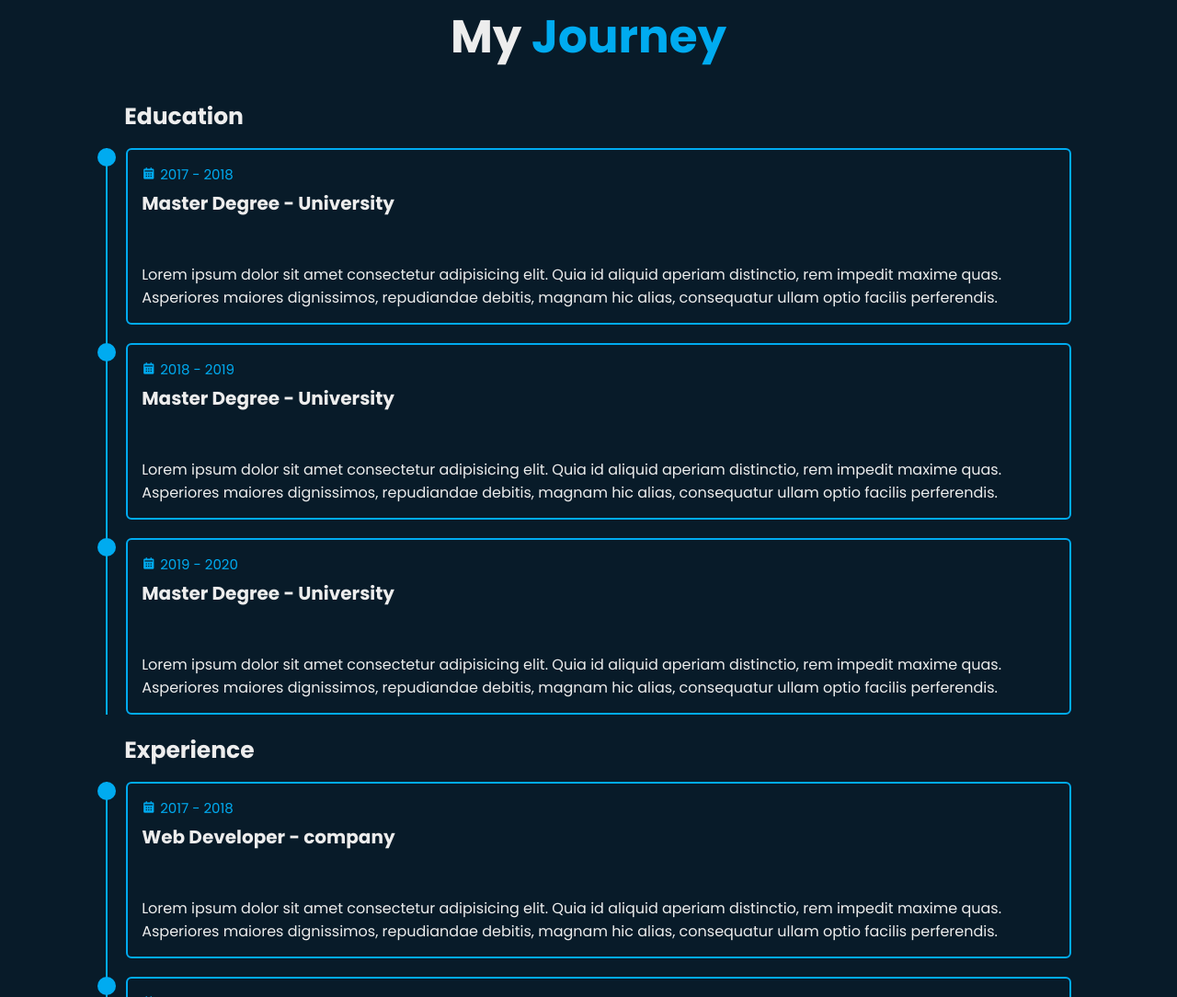
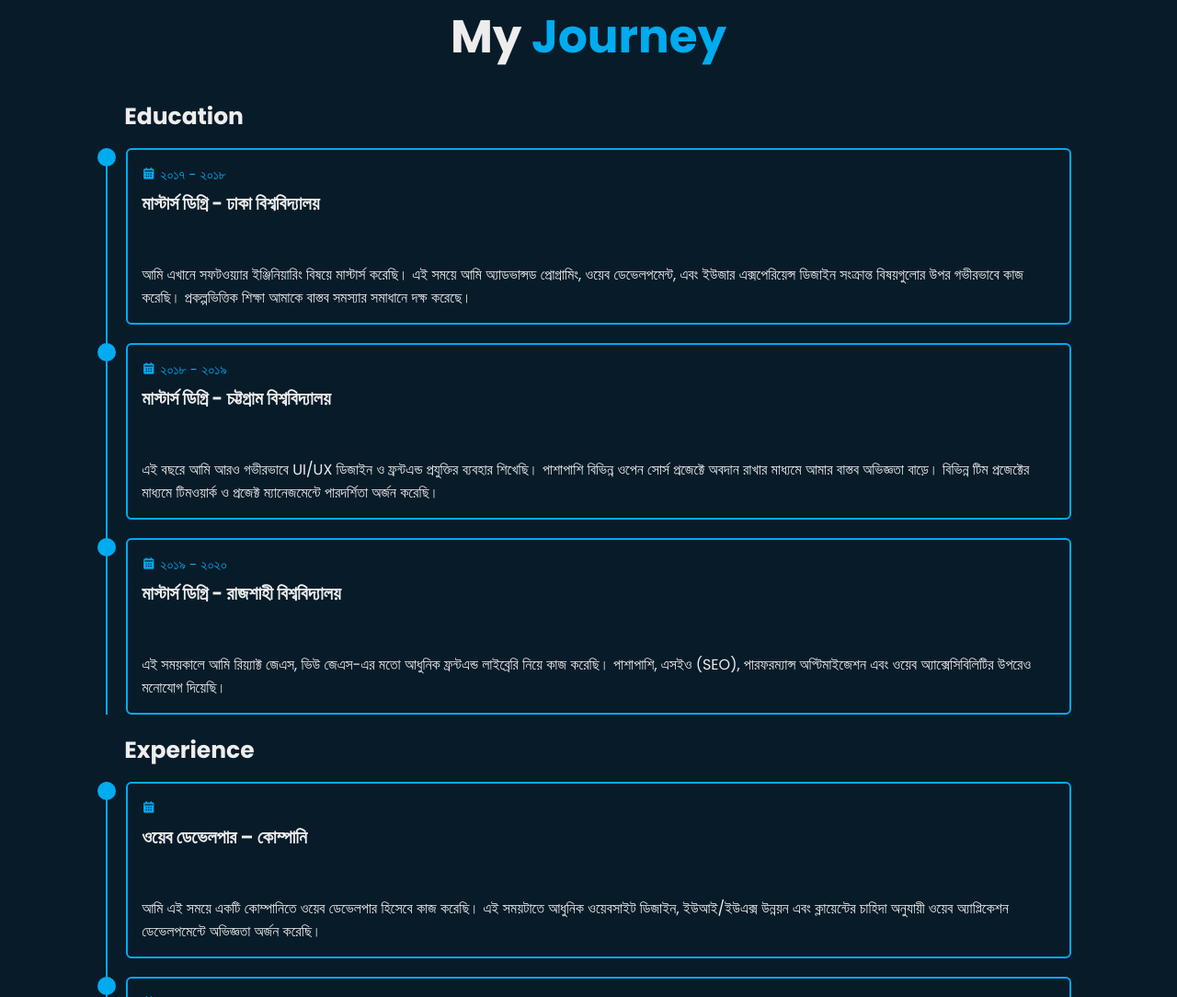
Before and after one commit to siamcoder12/siam1.online, a plain HTML site: page index.html in a window 1280 px wide. Shown: the part 1716-2800 px from the top of the page at 92% size. Drawn offline with nearby package versions, Linux system fonts and the light colour scheme.

Commit message:
Update index.html

```diff
--- a/index.html
+++ b/index.html
@@ -32,7 +32,7 @@
         <div class="text-animate">
             <h3>Fontend Developer</h3>
         </div>
-        <p>Lorem ipsum dolor sit amet consectetur, adipisicing elit. Perspiciatis beatae qui maiores minus autem voluptates animi facilis architecto. Quos, dolores veritatis saepe odit quia officiis commodi animi voluptatibus nihil cumque.
+        <p>আমি একজন প্রফেশনাল ফ্রন্টএন্ড ডেভেলপার। ব্যবহারকারীর অভিজ্ঞতা ও আধুনিক ওয়েব ডিজাইন নিয়ে কাজ করতে ভালোবাসি। আমার লক্ষ্য সবসময় ক্লিন, দ্রুত এবং ইউজার-ফ্রেন্ডলি ওয়েবসাইট তৈরি করা।
         </p>
 
         <div class="btn-box">
@@ -78,30 +78,24 @@
         <div class="education-box">
             <div class="education-content">
                 <div class="content">
-                    <div class="year"><i class='bx bxs-calendar'></i>2017 - 2018</div>
-                     <h3>Master Degree - University</h3>
-                     <p>Lorem ipsum dolor sit amet consectetur adipisicing elit. Quia id aliquid aperiam distinctio,
-                        rem impedit maxime quas. Asperiores maiores dignissimos,
-                        repudiandae debitis, magnam hic alias, consequatur ullam optio facilis perferendis.</p>
+                    <div class="year"><i class='bx bxs-calendar'></i>২০১৭ - ২০১৮</div>
+                     <h3>মাস্টার্স ডিগ্রি - ঢাকা বিশ্ববিদ্যালয়</h3>
+                     <p>আমি এখানে সফটওয়্যার ইঞ্জিনিয়ারিং বিষয়ে মাস্টার্স করেছি। এই সময়ে আমি অ্যাডভান্সড প্রোগ্রামিং, ওয়েব ডেভেলপমেন্ট, এবং ইউজার এক্সপেরিয়েন্স ডিজাইন সংক্রান্ত বিষয়গুলোর উপর গভীরভাবে কাজ করেছি। প্রকল্পভিত্তিক শিক্ষা আমাকে বাস্তব সমস্যার সমাধানে দক্ষ করেছে।</p>
                 </div>
             </div>
             <div class="education-content">
                 <div class="content">
-                    <div class="year"><i class='bx bxs-calendar'></i>2018 - 2019</div>
-                     <h3>Master Degree - University</h3>
-                     <p>Lorem ipsum dolor sit amet consectetur adipisicing elit. Quia id aliquid aperiam distinctio,
-                        rem impedit maxime quas. Asperiores maiores dignissimos,
-                        repudiandae debitis, magnam hic alias, consequatur ullam optio facilis perferendis.</p>
+                    <div class="year"><i class='bx bxs-calendar'></i>২০১৮ - ২০১৯</div>
+                     <h3>মাস্টার্স ডিগ্রি - চট্টগ্রাম বিশ্ববিদ্যালয়</h3>
+                     <p>এই বছরে আমি আরও গভীরভাবে UI/UX ডিজাইন ও ফ্রন্টএন্ড প্রযুক্তির ব্যবহার শিখেছি। পাশাপাশি বিভিন্ন ওপেন সোর্স প্রজেক্টে অবদান রাখার মাধ্যমে আমার বাস্তব অভিজ্ঞতা বাড়ে। বিভিন্ন টিম প্রজেক্টের মাধ্যমে টিমওয়ার্ক ও প্রজেক্ট ম্যানেজমেন্টে পারদর্শিতা অর্জন করেছি।</p>
                 </div>
             </div>
 
             <div class="education-content">
                 <div class="content">
-                     <div class="year"><i class='bx bxs-calendar'></i>2019 - 2020</div>
-                     <h3>Master Degree - University</h3>
-                     <p>Lorem ipsum dolor sit amet consectetur adipisicing elit. Quia id aliquid aperiam distinctio,
-                        rem impedit maxime quas. Asperiores maiores dignissimos,
-                        repudiandae debitis, magnam hic alias, consequatur ullam optio facilis perferendis.</p>
+                     <div class="year"><i class='bx bxs-calendar'></i>২০১৯ - ২০২০</div>
+                     <h3>মাস্টার্স ডিগ্রি - রাজশাহী বিশ্ববিদ্যালয়</h3>
+                     <p>এই সময়কালে আমি রিয়্যাক্ট জেএস, ভিউ জেএস-এর মতো আধুনিক ফ্রন্টএন্ড লাইব্রেরি নিয়ে কাজ করেছি। পাশাপাশি, এসইও (SEO), পারফরম্যান্স অপ্টিমাইজেশন এবং ওয়েব অ্যাক্সেসিবিলিটির উপরেও মনোযোগ দিয়েছি।</p>
                 </div>
             </div>
         </div>
@@ -111,30 +105,24 @@
 
             <div class="education-content">
                 <div class="content">
-                    <div class="year"><i class='bx bxs-calendar'></i>2017 - 2018</div>
-                      <h3 >Web Developer - company</h3>
-                      <p>Lorem ipsum dolor sit amet consectetur adipisicing elit. Quia id aliquid aperiam distinctio,
-                        rem impedit maxime quas. Asperiores maiores dignissimos,
-                        repudiandae debitis, magnam hic alias, consequatur ullam optio facilis perferendis.</p>
+                    <div class="year"><i class='bx bxs-calendar'></i ২০১৭ – ২০১৮></div>
+                      <h3 > ওয়েব ডেভেলপার – কোম্পানি</h3>
+                      <p>আমি এই সময়ে একটি কোম্পানিতে ওয়েব ডেভেলপার হিসেবে কাজ করেছি। এই সময়টাতে আধুনিক ওয়েবসাইট ডিজাইন, ইউআই/ইউএক্স উন্নয়ন এবং ক্লায়েন্টের চাহিদা অনুযায়ী ওয়েব অ্যাপ্লিকেশন ডেভেলপমেন্টে অভিজ্ঞতা অর্জন করেছি।</p>
                     </div>
                 </div>
             <div class="education-content">
                 <div class="content">
-                    <div class="year"><i class='bx bxs-calendar'></i>2018 - 2019</div>
-                     <h3>Web Developer - company</h3>
-                     <p>Lorem ipsum dolor sit amet consectetur adipisicing elit. Quia id aliquid aperiam distinctio,
-                        rem impedit maxime quas. Asperiores maiores dignissimos,
-                        repudiandae debitis, magnam hic alias, consequatur ullam optio facilis perferendis.</p>
+                    <div class="year"><i class='bx bxs-calendar'></i>২০১৮ – ২০১৯</div>
+                     <h3> ওয়েব ডেভেলপার – কোম্পানি</h3>
+                     <p>এই বছরে আরও উন্নত টেকনোলজি যেমন রিঅ্যাক্ট, নোড.জেএস-এর মাধ্যমে ওয়েব ডেভেলপমেন্টের কাজ করেছি। দলগতভাবে কাজ করে বড় বড় প্রজেক্ট সফলভাবে সম্পন্ন করেছি।</p>
                    </div>
                 </div>
 
             <div class="education-content">
                 <div class="content">
-                    <div class="year"><i class='bx bxs-calendar'></i>2019 - 2020</div>
-                      <h3>Web Developer - company</h3>
-                      <p>Lorem ipsum dolor sit amet consectetur adipisicing elit. Quia id aliquid aperiam distinctio,
-                        rem impedit maxime quas. Asperiores maiores dignissimos,
-                        repudiandae debitis, magnam hic alias, consequatur ullam optio facilis perferendis.</p>
+                    <div class="year"><i class='bx bxs-calendar'></i>২০১৯ – ২০২০</div>
+                      <h3>ওয়েব ডেভেলপার – কোম্পানি</h3>
+                      <p>এই সময়কালে আমি ফুল স্ট্যাক ডেভেলপমেন্টের দায়িত্ব নিয়েছি। ডাটাবেজ ডিজাইন, সার্ভার সাইড কোডিং এবং ফ্রন্টএন্ড পারফরমেন্স অপটিমাইজেশনে বিশেষভাবে দক্ষতা অর্জন করেছি।</p>
                    </div>
                  </div>
             </div>
```
